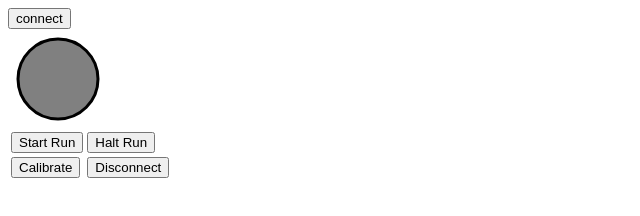
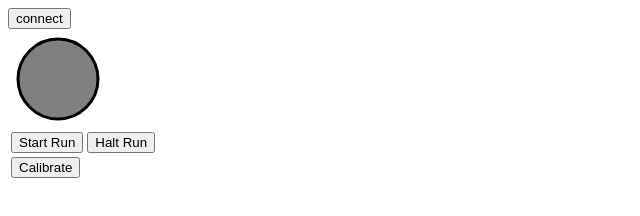
Before and after one commit to MakingLife/evolvinator, a browser extension: page chrome_app_interface/index.html in a window 1280 px wide. Shown: the whole page, without its empty margins (0-640 px from the left). Drawn offline with Linux system fonts and the light colour scheme.

```diff
--- a/chrome_app_interface/index.html
+++ b/chrome_app_interface/index.html
@@ -11,7 +11,7 @@
   </tr>
   <tr>
     <td><button id="calibrate">Calibrate</button></td>
-    <td><button id="disconnect">Disconnect</button></td>
+    <!--<td><button id="disconnect">Disconnect</button></td>-->
   </tr>
 </table>
 
```
Also changed, not shown: chrome_app_interface/arduino_code/README.md, 1 other file.
